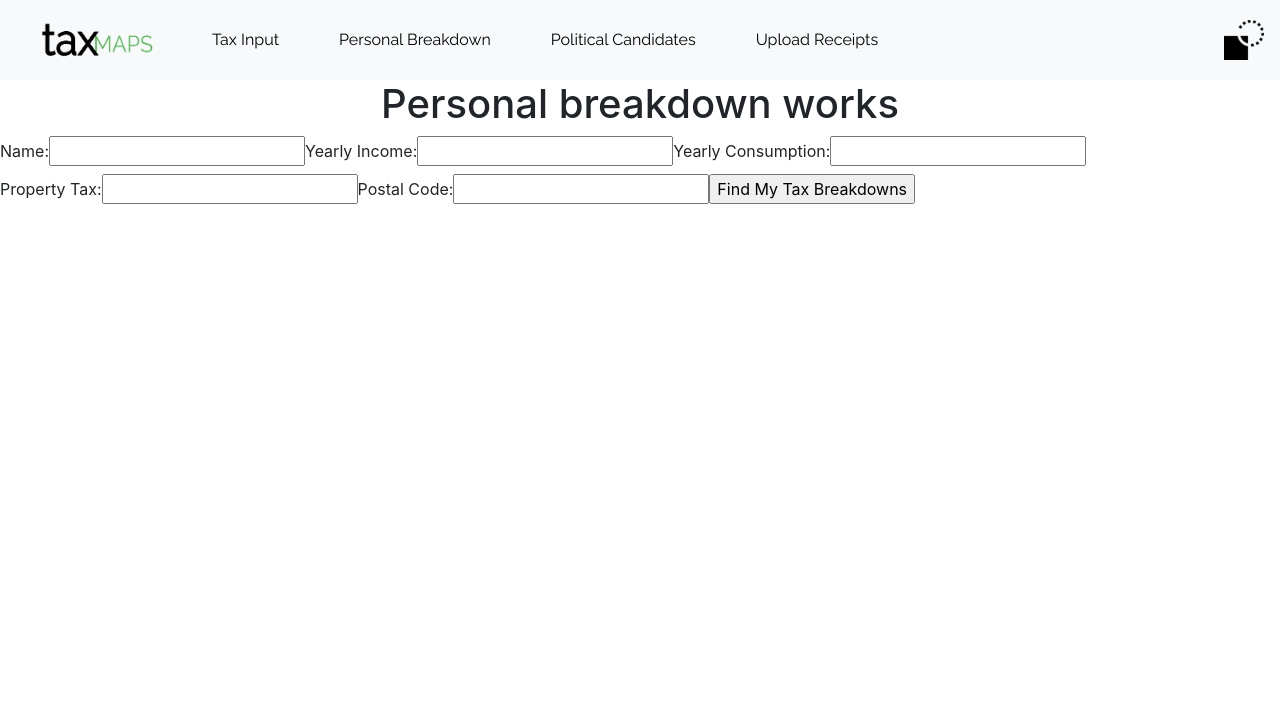
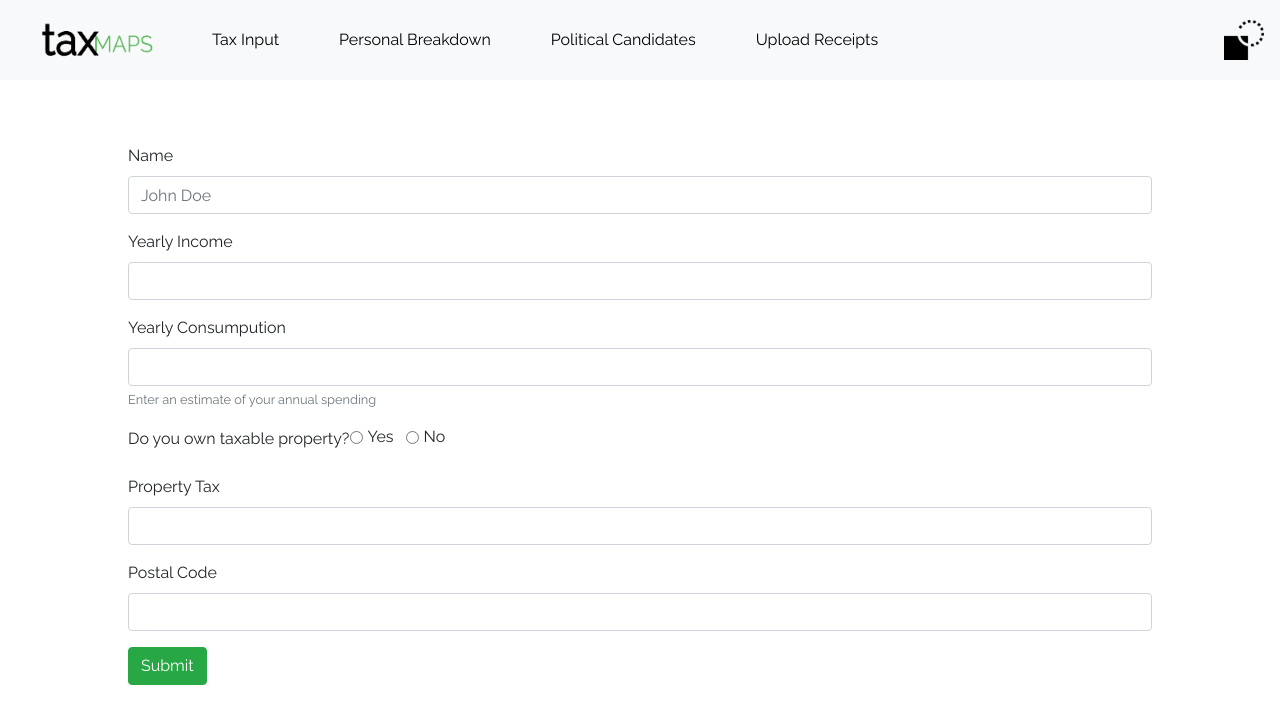
Before and after one commit to tailaiwang/taxmaps, a React (Create React App) app: page /taxInformationInput in a window 1280 px wide. Shown: the top 724 px of the page. Built offline with nearby package versions, Linux system fonts and the light colour scheme.

Commit message:
Form front-end

```diff
--- a/src/App.css
+++ b/src/App.css
@@ -1,4 +1,8 @@
 @import url('https://fonts.googleapis.com/css?family=Raleway');
+
+div {
+  font-family: 'Raleway';
+}
 
 h1, h4 {
   text-align: center;
@@ -28,3 +32,10 @@ h1, h4 {
   position: relative;
   right: 0;
 }
+
+.inputForm {
+  margin-left: 10%;
+  margin-right: 10%;
+  margin-top: 5%;
+  margin-bottom: 5%;
+}
--- a/src/Components/taxInformationInput.js
+++ b/src/Components/taxInformationInput.js
@@ -1,4 +1,6 @@
 import React, {Component} from 'react';
+import Form from 'react-bootstrap/Form';
+import Button from 'react-bootstrap/Button';
 
 class taxInformationInput extends Component {
     constructor(props){
@@ -27,30 +29,42 @@ class taxInformationInput extends Component {
     render() {
         return (
 
-            <form onSubmit={this.handleSubmit}>
-                <h1>Personal breakdown works</ h1>
-                <label>
-                    Name:
-                    <input type="text" value={this.state.value} onChange={this.handleChange}/>
-                </label>
-                <label>
-                    Yearly Income:
-                    <input type="text" value={this.state.value} onChange={this.handleChange}/>
-                </label>
-                <label>
-                    Yearly Consumption:
-                    <input type="text" value={this.state.value} onChange={this.handleChange}/>
-                </label>
-                <label>
-                    Property Tax:
-                    <input type="text" value={this.state.value} onChange={this.handleChange}/>
-                </label>
-                <label>
-                    Postal Code:
-                    <input type="text" value={this.state.value} onChange={this.handleChange}/>
-                </label>
-                <input type="submit" value="Find My Tax Breakdowns"/>
-            </form>
+            <Form className="inputForm">
+              <Form.Group controlId="inputForm.name">
+                <Form.Label>Name</ Form.Label>
+                  <Form.Control type="" placeholder="John Doe" />
+              </ Form.Group>
+              <Form.Group controlId="inputForm.yearlyIncome">
+                <Form.Label>Yearly Income</ Form.Label>
+                  <Form.Control type="" placeholder="" />
+              </ Form.Group>
+              <Form.Group controlId="inputForm.yearlyConsumption">
+                <Form.Label>Yearly Consumpution</ Form.Label>
+                <Form.Control type="" placeholder="" />
+                <Form.Text className="text-muted">
+                  Enter an estimate of your annual spending
+                </ Form.Text>
+              </ Form.Group>
+              <Form.Group controlId="inputForm.checkPT">
+                <Form.Label>Do you own taxable property?</ Form.Label>
+                <Form.Check inline disables label="Yes" type="radio" id="yesPT"/>
+                <Form.Check inline disables label="No" type="radio" id="noPT"/>
+              </ Form.Group>
+              <Form.Group controlId="inputForm.propertyTax">
+                <Form.Label>Property Tax</ Form.Label>
+                <Form.Control type="" placeholder="" />
+              </ Form.Group>
+              <Form.Group controlId="inputForm.postalCode">
+                <Form.Label>Postal Code</ Form.Label>
+                <Form.Control type="" placeholder="" />
+              </ Form.Group>
+              <Button variant="success" type="submit">
+                Submit
+              </Button>
+            </ Form>
+
+
+
         );
     }
 }
```
